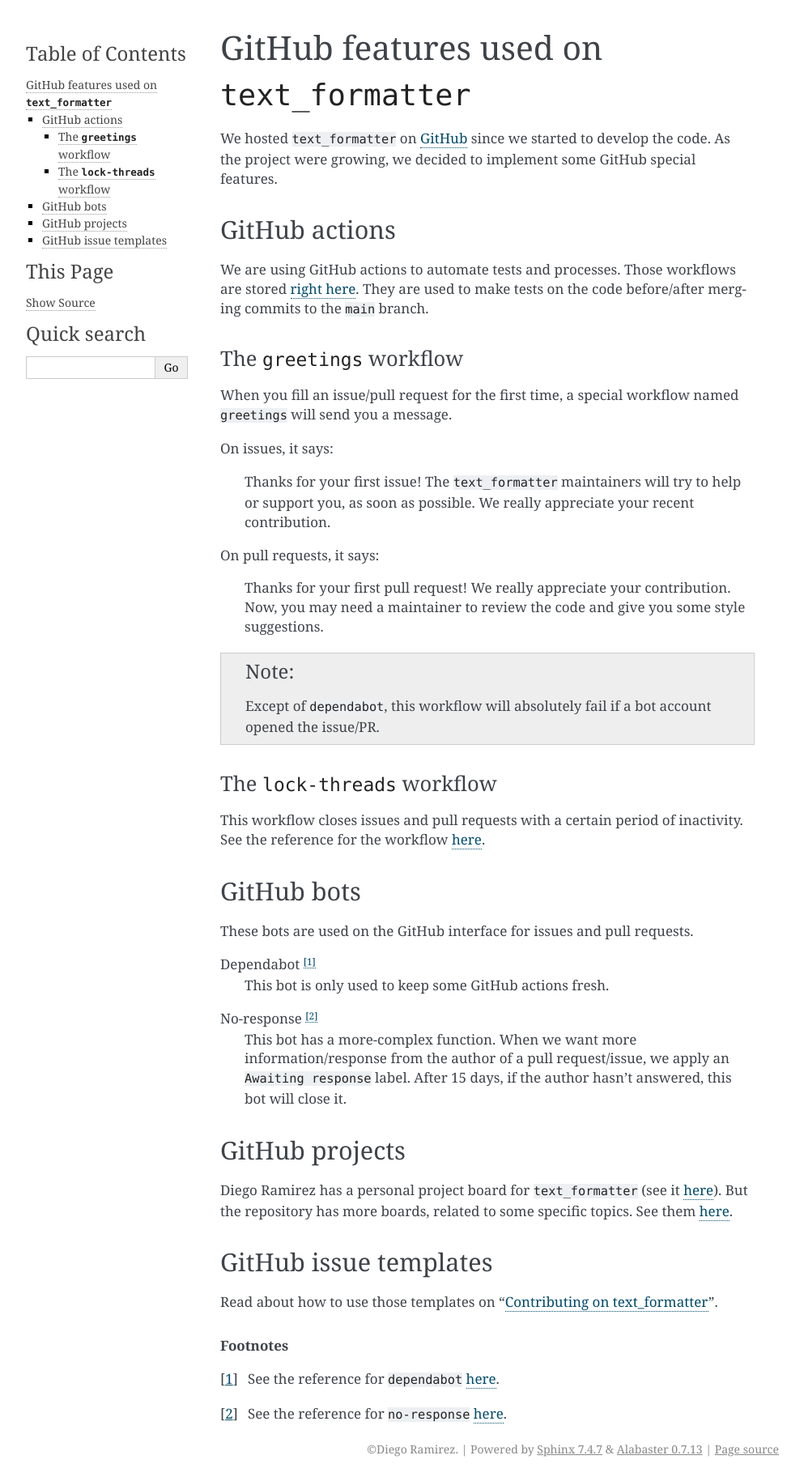
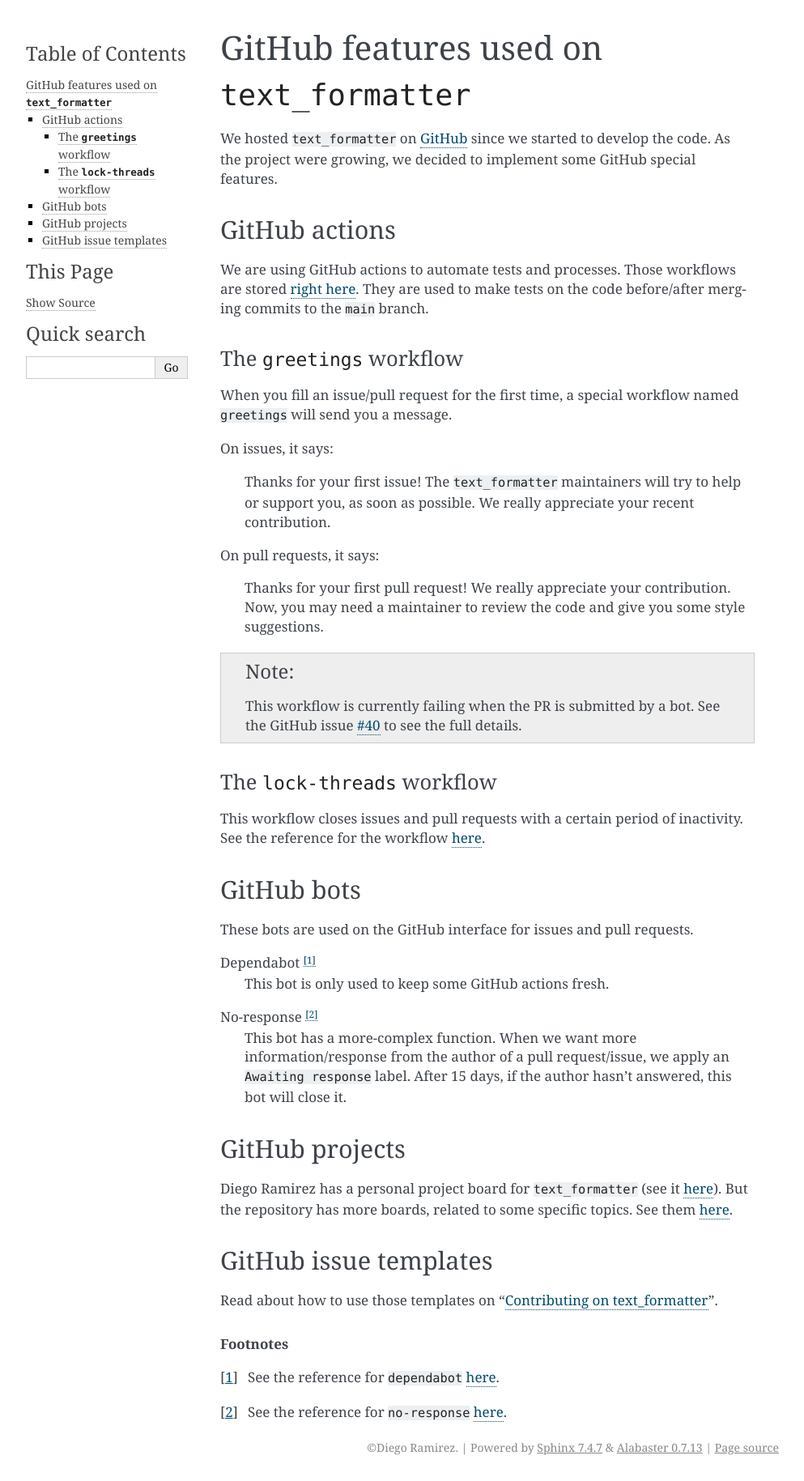
Before and after one commit to DiddiLeija/text_formatter, a Sphinx documentation site: the page built from docs/dev/github.rst, in a window 1280 px wide. Shown: the whole page at 81% size, without its empty margins (148-1141 px from the left). Built offline with Sphinx 7.4.7, drawn with Linux system fonts in a browser that asks for light colours.

Commit message:
Update github.rst
Update this section with the changes related to #40.

```diff
--- a/docs/dev/github.rst
+++ b/docs/dev/github.rst
@@ -29,7 +29,8 @@
 
 .. note::
 
-   Except of ``dependabot``, this workflow will absolutely fail if a bot account opened the issue/PR.
+   This workflow is currently failing when the PR is submitted by a bot. See the GitHub issue
+   `#40 <https://github.com/DiddiLeija/text_formatter/issues/40>`_ to see the full details.
 
 The ``lock-threads`` workflow
 ^^^^^^^^^^^^^^^^^^^^^^^^^^^
```
